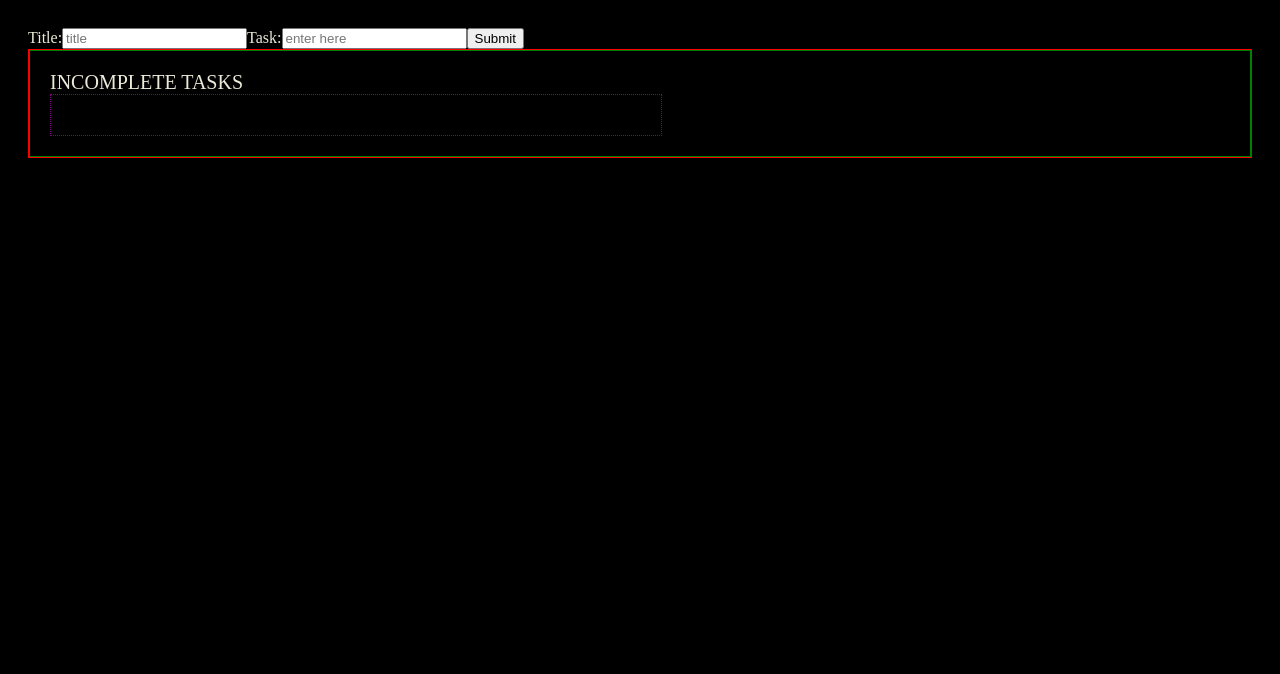
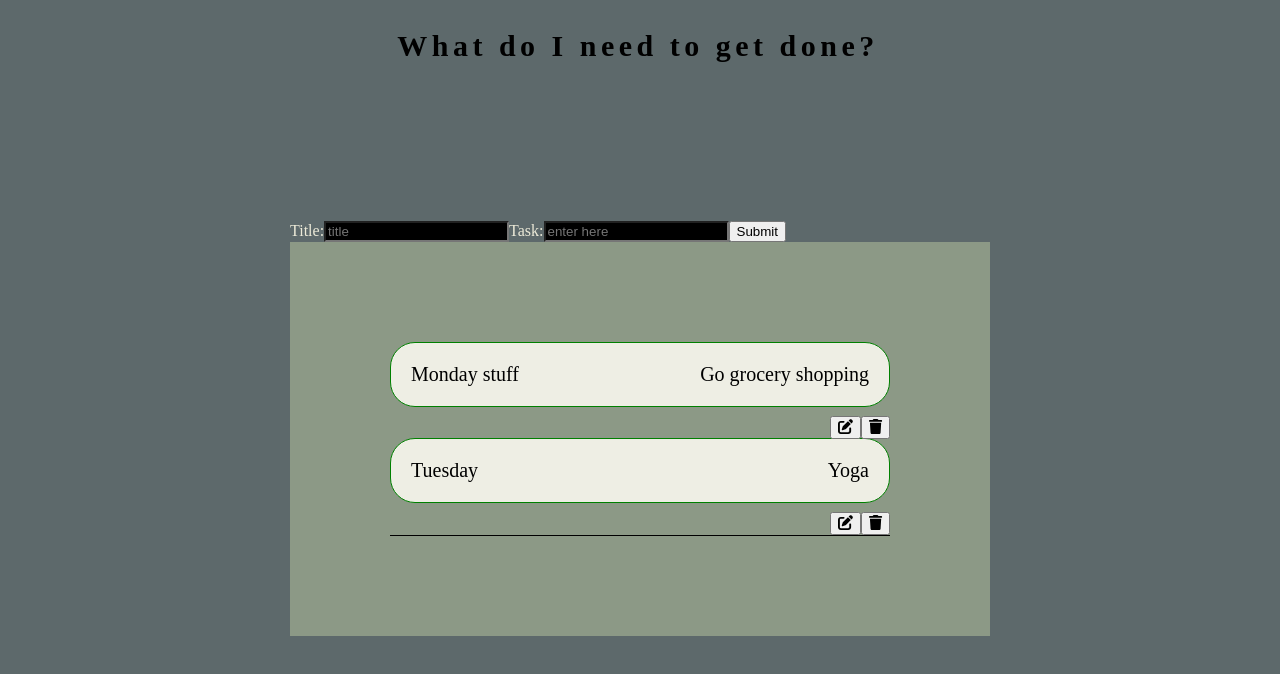
Before and after one commit to Debikasarkar713/spoke-todo, a React (Create React App) app: page / in a window 1280 px wide. Shown: the top 674 px of the page. Built offline with nearby package versions, Linux system fonts and the light colour scheme; data requests are answered from the project's data file.

Commit message:
Add some styling with individual list item and icons

```diff
--- a/package.json
+++ b/package.json
@@ -3,6 +3,10 @@
   "version": "0.1.0",
   "private": true,
   "dependencies": {
+    "@fortawesome/fontawesome-svg-core": "^6.2.0",
+    "@fortawesome/free-regular-svg-icons": "^6.2.0",
+    "@fortawesome/free-solid-svg-icons": "^6.2.0",
+    "@fortawesome/react-fontawesome": "^0.2.0",
     "@reduxjs/toolkit": "^1.8.5",
     "@testing-library/jest-dom": "^5.16.5",
     "@testing-library/react": "^13.4.0",
--- a/public/index.html
+++ b/public/index.html
@@ -10,6 +10,10 @@
       content="Web site created using create-react-app"
     />
     <link rel="apple-touch-icon" href="%PUBLIC_URL%/logo192.png" />
+    <link
+      rel="stylesheet"
+      href="https://cdnjs.cloudflare.com/ajax/libs/font-awesome/4.7.0/css/font-awesome.min.css"
+    />
     <!--
       manifest.json provides metadata used when your web app is installed on a
       user's mobile device or desktop. See https://developers.google.com/web/fundamentals/web-app-manifest/
--- a/src/components/TodoForm.js
+++ b/src/components/TodoForm.js
@@ -7,6 +7,11 @@ import styled from "styled-components";
 
 const FormWrapper = styled.section`
   justify-content: center;
+`;
+
+const FormInput = styled.input`
+  background: black;
+  color: white;
 `;
 
 const TodoForm = () => {
@@ -36,22 +41,24 @@ const TodoForm = () => {
         </label>
         <label>
           Title:
-          <input
+          <FormInput
             onChange={handleChange("title")}
             placeholder="title"
             type="text"
             value={task.title}
             name="title"
+            required
           />
         </label>
         <label>
           Task:
-          <input
+          <FormInput
             onChange={handleChange("message")}
             placeholder="enter here"
             type="text"
             value={task.message}
             name="message"
+            required
           />
         </label>
         <input type="button" onClick={() => handleSubmit()} value="Submit" />
--- a/src/components/TodoList.js
+++ b/src/components/TodoList.js
@@ -2,31 +2,95 @@ import React, { useState } from "react";
 import { useSelector, useDispatch } from "react-redux";
 import { setTaskSlice } from "../redux/slice/task";
 import { GET_TASKS, DELETE_TASK_BY_ID } from "../redux/types";
-import styled from "styled-components";
+import styled, { keyframes } from "styled-components";
+import { FontAwesomeIcon } from "@fortawesome/react-fontawesome";
+import { faPenToSquare, faTrash } from "@fortawesome/free-solid-svg-icons";
+
+const TypeIn = keyframes`
+from { width: 0 }
+to { width: 100% }
+`;
+const CursorIn = keyframes`
+from, to { border-color: transparent }
+50% { border-color: orange; }
+`;
 
 const TodoWrapper = styled.section`
   display: flex;
-  border: 1px solid red;
+  justify-content: center;
+  background-color: #8c9986;
   font-size: 20px;
+  color: black;
+  padding: 100px;
+`;
+const CompleteDiv = styled.div`
+  display: flex;
+  max-height: 100%;
+  min-width: 25%;
+  overflow: hidden;
+  // border: 1px solid green;
+  // background-color: #eeeee4;
+  // border-radius: 25px;
+  // padding: 20px;
+  // text-align: center;
+`;
+
+const TitleDiv = styled.div`
+  position: absolute;
+  top: 29px;
+  display: inline-block;
+  position: absolute;
+  text-align: center;
   justify-content: center;
 `;
-const CompleteDiv = styled.div`
-  width: 100%;
-  border: 1px solid green;
-  padding: 20px;
+
+const Title = styled.h2`
+  overflow: hidden;
+  border-right: 0.15em solid orange;
+  white-space: nowrap;
+  margin: 0 auto;
+  letter-spacing: 0.15em;
+  animation: ${TypeIn} 3.5s steps(40, end), ${CursorIn} 0.75s step-end infinite;
 `;
 
 const TaskDiv = styled.div`
-  display: block;
+  display: flex;
   justify-content: center;
-  width: 50%;
-  border: 1px dotted purple;
-  padding: 10px;
+  width: 500px;
+  // height: 50vh;
+  border-bottom: 1px solid black;
 `;
 
 const Strike = styled.ul`
-  text-decoration: ${(props) => (props.checked ? "line-through" : "")};
+  list-style: none;
+  padding: 0;
+  margin: 0;
 `;
+const Strike2 = styled.ul`
+  list-style: none;
+  padding: 0;
+  margin: 0;
+  width: 500px;
+`;
+
+const ListStyle = styled.li`
+  display: block;
+  padding: 0.75rem 1rem;
+  border: solid 1px rgba(0, 0, 0, 0.25);
+  margin-bottom: 0.5rem;
+  border: 1px solid green;
+  background-color: #eeeee4;
+  border-radius: 25px;
+  padding: 20px;
+  text-align: center;
+`;
+const Name = styled.span`
+  float: left;
+`;
+const Message = styled.span`
+  float: right;
+`;
+const EditDelete = styled(Message)``;
 
 export default function TodoList() {
   const [clickedIndex, setClickedIndex] = useState({});
@@ -46,26 +110,52 @@ export default function TodoList() {
 
   return (
     <TodoWrapper>
+      <TitleDiv>
+        <Title>What do I need to get done?</Title>
+      </TitleDiv>
       <CompleteDiv>
-        INCOMPLETE TASKS
-        <TaskDiv
-        // style={{
-        //   position: "relative",
-        //   top: boxPosition.x,
-        //   left: boxPosition.y,
-        // }}
-        >
-          <ul>
+        <TaskDiv>
+          <Strike>
             {rows.map((row, index) => (
               <div key={index} id={row.id}>
-                <Strike>
+                <Strike2>
                   {/* <li>Task Number: {row.id}</li> */}
-                  <li>Title: {row.title}</li>
-                  <li>Details: {row.message}</li>
-                </Strike>
-                {clickedIndex[index] ? <span>done</span> : ""}
+                  <ListStyle>
+                    <Name>{row.title}</Name>
+                    <Message>{row.message}</Message>
+
+                    {/* </ListStyle>
+                  <ListStyle> */}
                     <br />
+                  </ListStyle>{" "}
+                  <EditDelete>
                     <button onClick={() => dispatch(setTaskSlice(row))}>
+                      <FontAwesomeIcon
+                        icon={faPenToSquare}
+                        style={{
+                          fontSize: 15,
+                          color: "black",
+                        }}
+                      />
+                    </button>
+                    <button
+                      onClick={() =>
+                        dispatch({ type: DELETE_TASK_BY_ID, id: row.id })
+                      }
+                    >
+                      <FontAwesomeIcon
+                        icon={faTrash}
+                        style={{
+                          fontSize: 15,
+                          color: "black",
+                        }}
+                      />
+                    </button>
+                  </EditDelete>
+                </Strike2>
+                <div>
+                  <br />
+                  {/* <button onClick={() => dispatch(setTaskSlice(row))}>
                     EDIT
                   </button>
                   <button
@@ -74,20 +164,27 @@ export default function TodoList() {
                     }
                   >
                     DELETE
-                </button>
-                <div>
+                  </button> */}
+                </div>
+                {/* <div>
                   <label>
                     <input
                       onChange={handleChange}
                       onClick={handleClick(index)}
                       type="checkbox"
                     />
-                    Complete
                   </label>
-                </div>
+                  <p>
+                    {clickedIndex[index] ? (
+                      <span>done</span>
+                    ) : (
+                      <span>This is incomplete</span>
+                    )}
+                  </p>
+                </div> */}
               </div>
             ))}
-          </ul>
+          </Strike>
         </TaskDiv>
       </CompleteDiv>
 
--- a/src/json/db.json
+++ b/src/json/db.json
@@ -1,3 +1,14 @@
 {
-  "tasks": []
+  "tasks": [
+    {
+      "id": "0I_4dsBk",
+      "title": "Monday stuff",
+      "message": "Go grocery shopping"
+    },
+    {
+      "id": "lsXAubVT",
+      "title": "Tuesday",
+      "message": "Yoga"
+    }
+  ]
 }
--- a/src/styles/Layout.js
+++ b/src/styles/Layout.js
@@ -4,9 +4,13 @@ import theme from "./theme";
 
 const GlobalStyle = createGlobalStyle`
     body {
-        background-color: black;
-        color: #ECEAD8;
-        padding: 20px;
+      display: flex;
+      justify-content: center;
+      align-items: center;
+      height: 100vh;
+      background-color: #5D696B;
+      color: #ECEAD8;
+      padding: 20px;
     }
 `;
 
```
Lines whose indentation alone changed are shown as unchanged.
